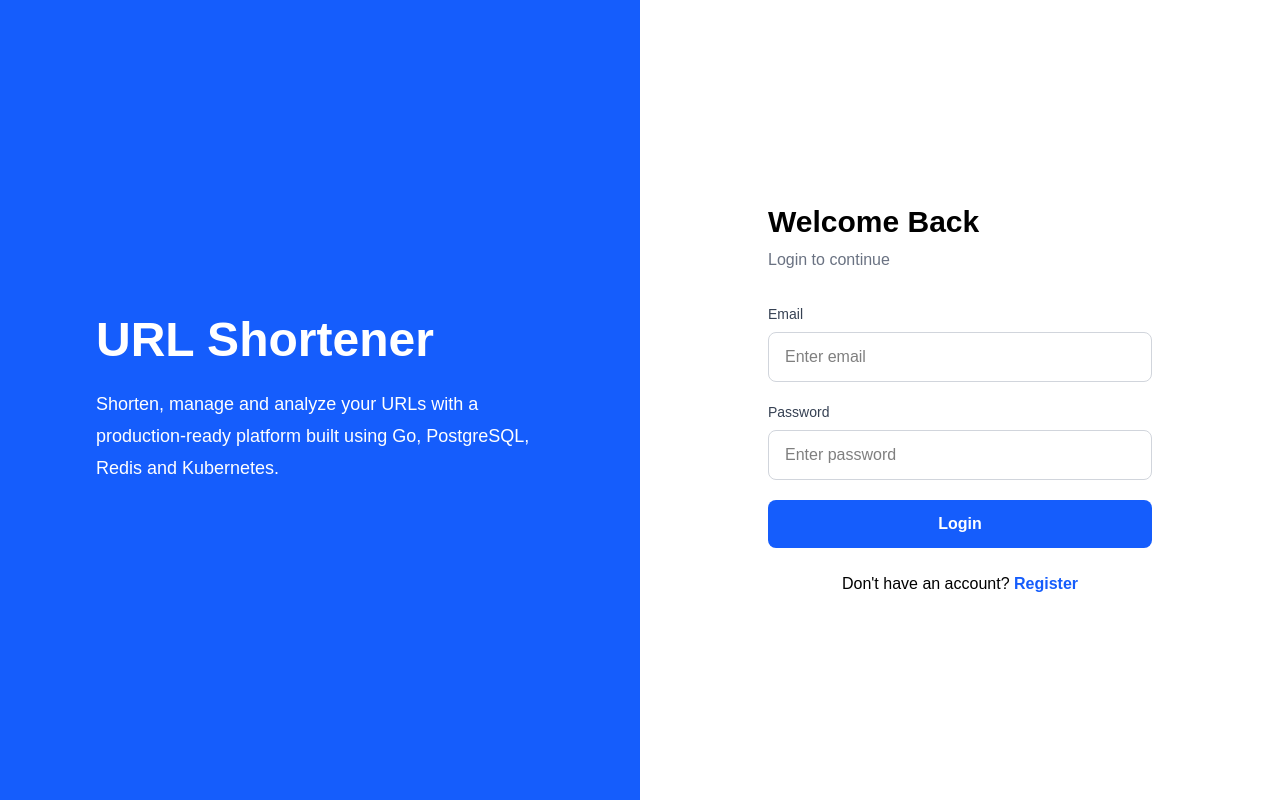
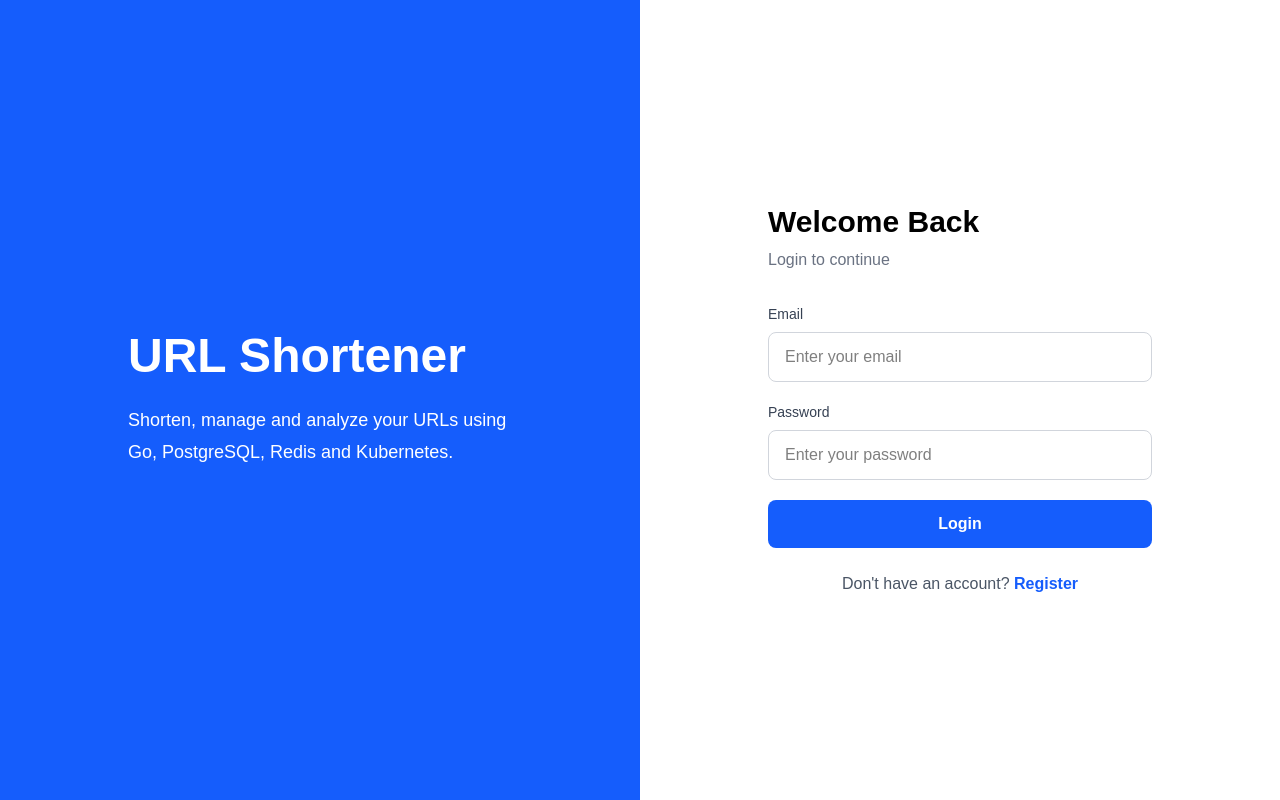
Before and after one commit to testgithubanjali/url-shortener-frontend, a React (Vite) app: page / in a window 1280 px wide. Built offline with nearby package versions, Linux system fonts and the light colour scheme.

Commit message:
update: updated the code

```diff
--- a/src/pages/Login.jsx
+++ b/src/pages/Login.jsx
@@ -1,49 +1,56 @@
-import { Link } from "react-router-dom";
+import { Link, useNavigate } from "react-router-dom";
 import { useForm } from "react-hook-form";
+import toast from "react-hot-toast";
 
 import Input from "../components/Input";
 import Button from "../components/Button";
+import { loginUser } from "../services/auth";
 
 function Login() {
+  const navigate = useNavigate();
 
   const {
     register,
     handleSubmit,
-        formState:{errors}
+    formState: { errors },
   } = useForm();
 
-    const onSubmit=(data)=>{
-        console.log(data);
+  const onSubmit = async (data) => {
+    try {
+      const response = await loginUser(data);
+
+      localStorage.setItem("token", response.token);
+
+      toast.success("Login Successful");
+
+      navigate("/dashboard");
+    } catch (error) {
+      toast.error(
+        error.response?.data?.error || "Login Failed"
+      );
     }
+  };
 
-    return(
-
+  return (
     <div className="min-h-screen grid lg:grid-cols-2">
-
       {/* Left Side */}
 
       <div className="hidden lg:flex items-center justify-center bg-blue-600 text-white">
-
-                <div className="max-w-md">
-
+        <div className="max-w-md px-8">
           <h1 className="text-5xl font-bold">
             URL Shortener
           </h1>
 
           <p className="mt-6 text-lg leading-8">
-
-                        Shorten, manage and analyze your URLs with a production-ready platform built using Go, PostgreSQL, Redis and Kubernetes.
-
+            Shorten, manage and analyze your URLs using Go,
+            PostgreSQL, Redis and Kubernetes.
           </p>
-
         </div>
-
       </div>
 
       {/* Right Side */}
 
       <div className="flex items-center justify-center bg-white">
-
         <div className="w-full max-w-md p-8">
 
           <h2 className="text-3xl font-bold">
@@ -51,9 +58,7 @@ function Login() {
           </h2>
 
           <p className="mt-2 text-gray-500">
-
             Login to continue
-
           </p>
 
           <form
@@ -65,7 +70,7 @@ function Login() {
               label="Email"
               name="email"
               type="email"
-                            placeholder="Enter email"
+              placeholder="Enter your email"
               register={register}
               error={errors.email}
             />
@@ -74,42 +79,34 @@ function Login() {
               label="Password"
               name="password"
               type="password"
-                            placeholder="Enter password"
+              placeholder="Enter your password"
               register={register}
               error={errors.password}
             />
 
             <Button>
-
               Login
-
             </Button>
 
           </form>
 
-                    <p className="mt-6 text-center">
+          <p className="mt-6 text-center text-gray-600">
 
             Don't have an account?{" "}
 
             <Link
               to="/register"
-                            className="font-semibold text-blue-600"
+              className="font-semibold text-blue-600 hover:underline"
             >
-
               Register
-
             </Link>
 
           </p>
 
         </div>
-
       </div>
-
     </div>
-
-    )
-
+  );
 }
 
 export default Login;
```
Lines whose indentation alone changed are shown as unchanged.
